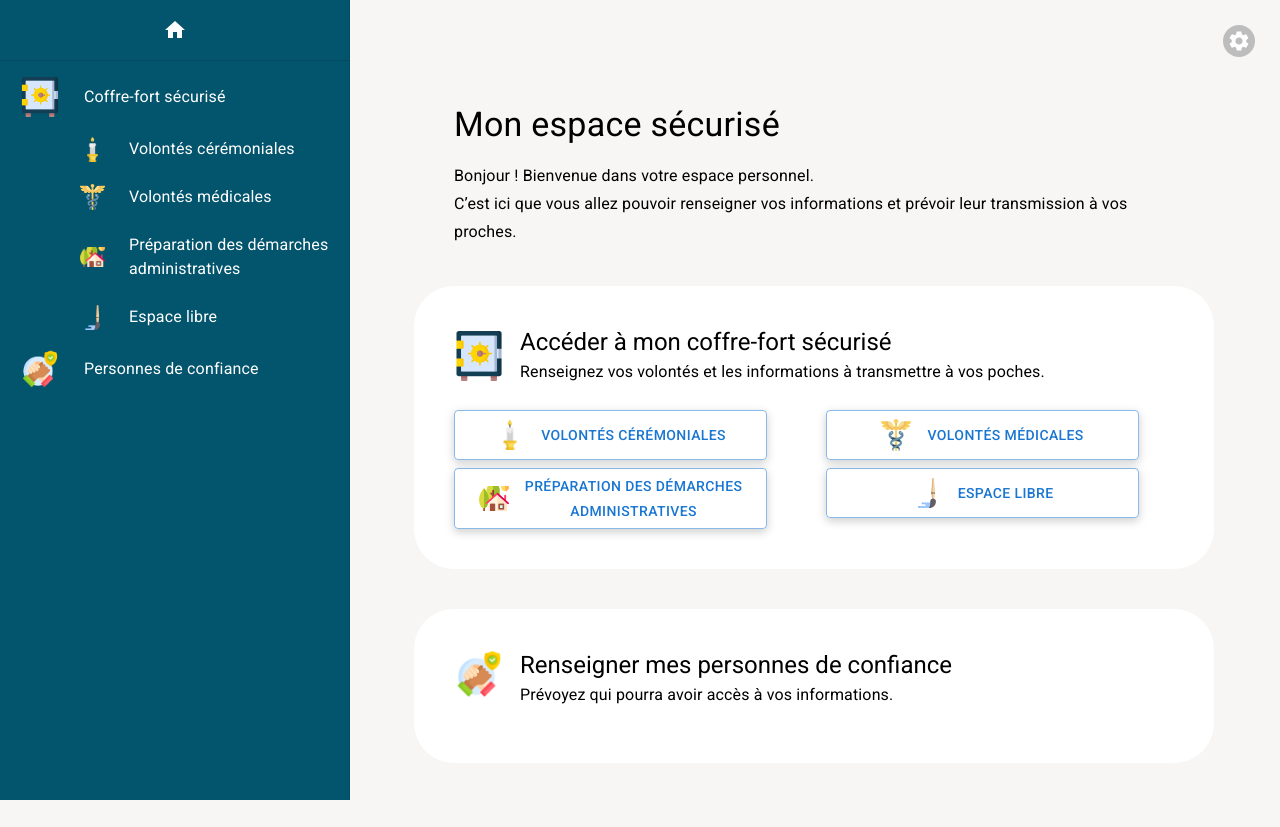
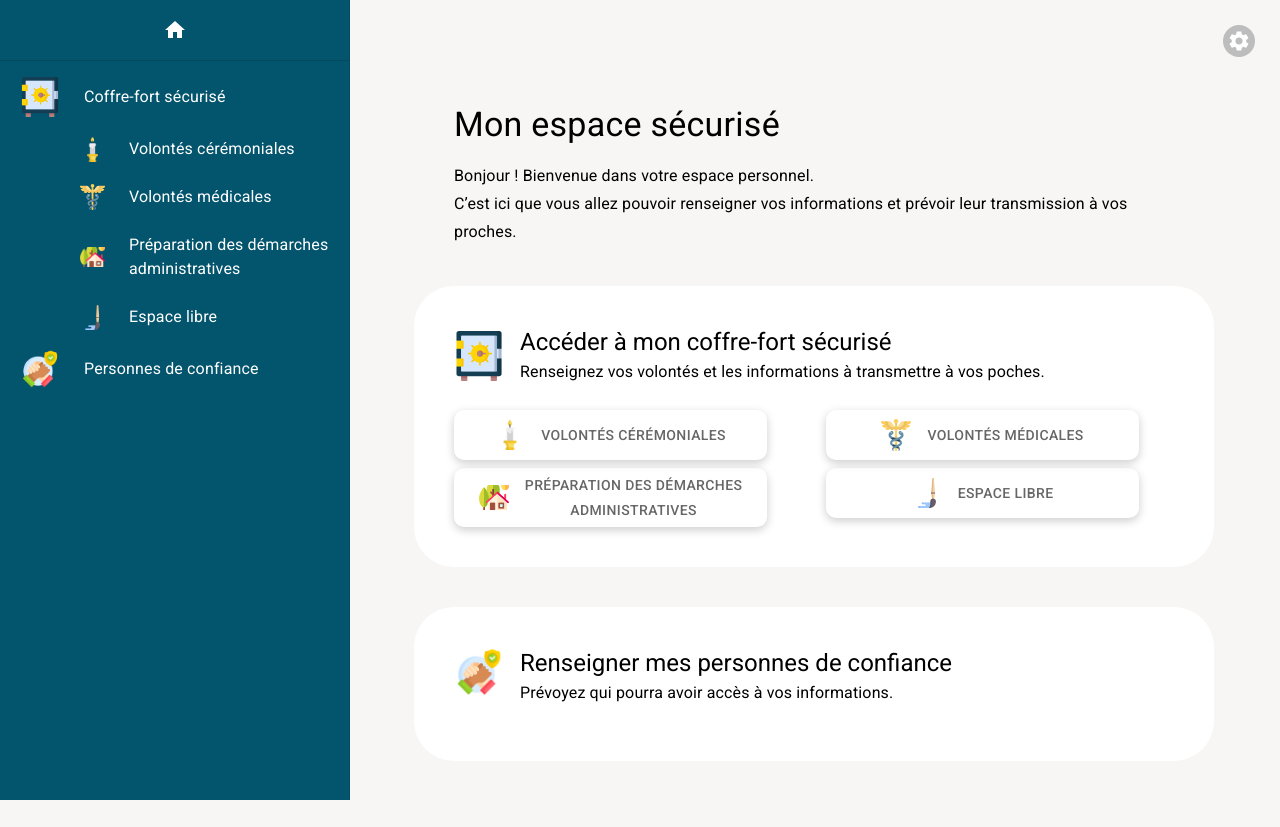
Before and after one commit to Millilight/frontend, a Next.js app: page /espace-personnel in a window 1280 px wide. Built offline with nearby package versions, Linux system fonts and the light colour scheme.

Commit message:
fix: css on button home page

```diff
--- a/styles/personal-space.css
+++ b/styles/personal-space.css
@@ -22,9 +22,9 @@
   width: 90%;
   min-height: 50px;
   box-shadow: 0 3px 10px rgb(0 0 0 / 0.2);
-  border-style: hidden;
-  color: rgba(0, 0, 0, 0.6);
-  border-radius: 40px;
+  border-style: hidden !important;
+  color: rgba(0, 0, 0, 0.6) !important;
+  border-radius: 10px !important;
 }
 
 .category-button:hover,
```
